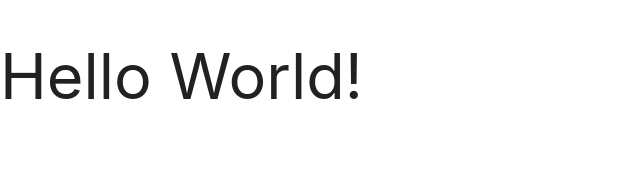
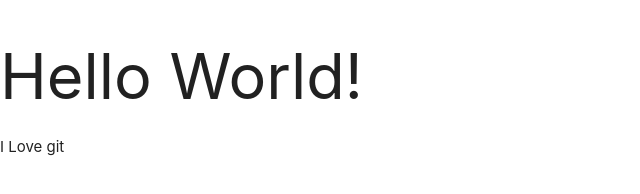
Before and after one commit to ImSobhanMoradi/test1, a plain HTML site: page index.html in a window 1280 px wide. Shown: the full height of the page, 0-640 px from the left. Drawn offline with Linux system fonts and the light colour scheme.

Commit message:
second commit

```diff
--- a/index.html
+++ b/index.html
@@ -9,6 +9,7 @@
 </head>
 <body>
     <h1>Hello World!</h1>
+    <p>I Love git</p>
 
     <script src="/assets/materialize/js/materialize.min.js"></script>
     <script src="assets/js/main.js"></script>
```
Also changed, not shown: assets/css/main.css (added).
